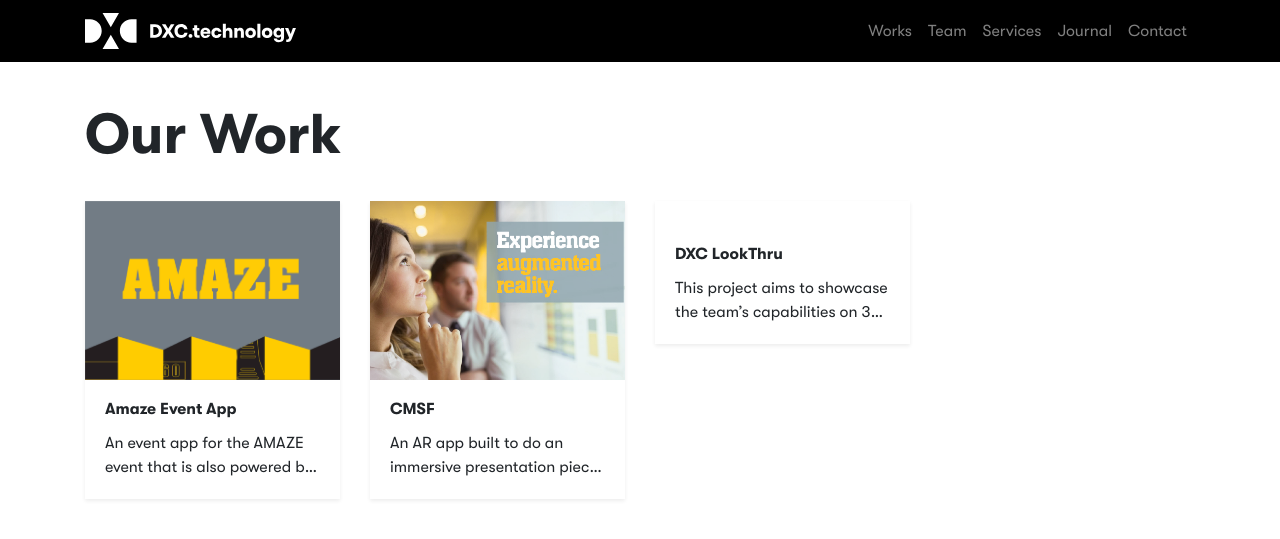
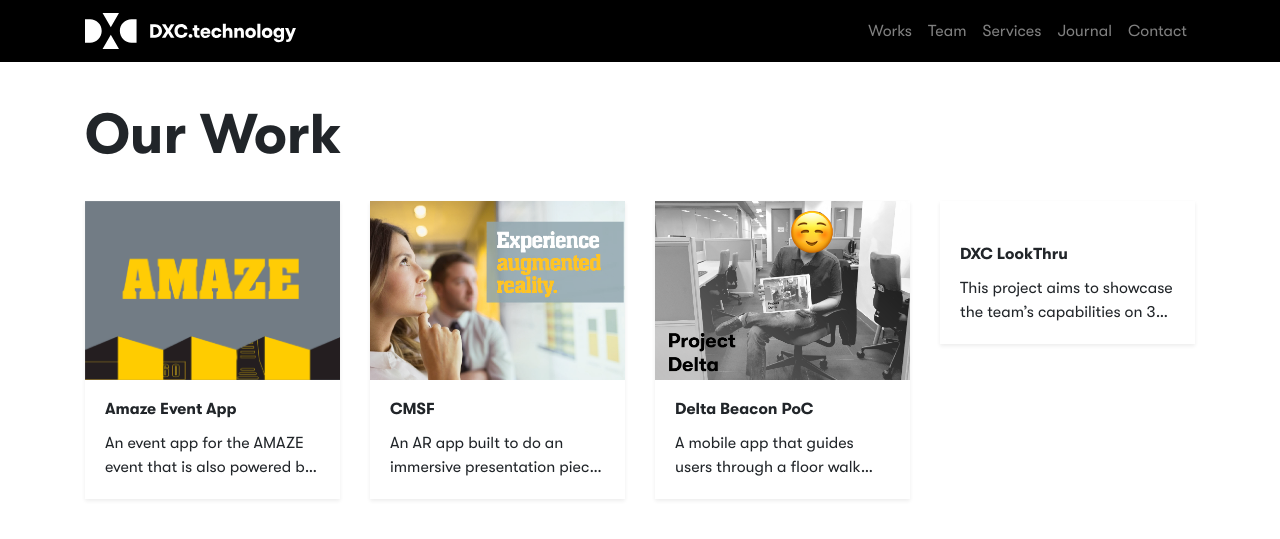
Before and after one commit to jsprlprd/dxc-portfolio, a Jekyll site: the page built from works/index.html, in a window 1280 px wide. Shown: the top 539 px of the page. Built offline with Jekyll 4.4.1, drawn with Linux system fonts in a browser that asks for light colours; nearby versions of some CDN libraries; some of the changed text lies outside the part shown.

Commit message:
Update from Forestry.io - Updated delta-beacon-poc.md

```diff
--- a/_works/delta-beacon-poc.md
+++ b/_works/delta-beacon-poc.md
@@ -2,6 +2,10 @@
 title: Delta Beacon PoC
 layout: works
 date: 2018-12-11 03:25:09 +0000
-published: false
+details: A mobile app that guides users through a floor walk visit by enabling their
+  iPads to show location-based content through the use of beacon technology.
+thumbnail: "/assets/img/app-covers/delta.png"
+categories:
+- works
 
 ---
```
